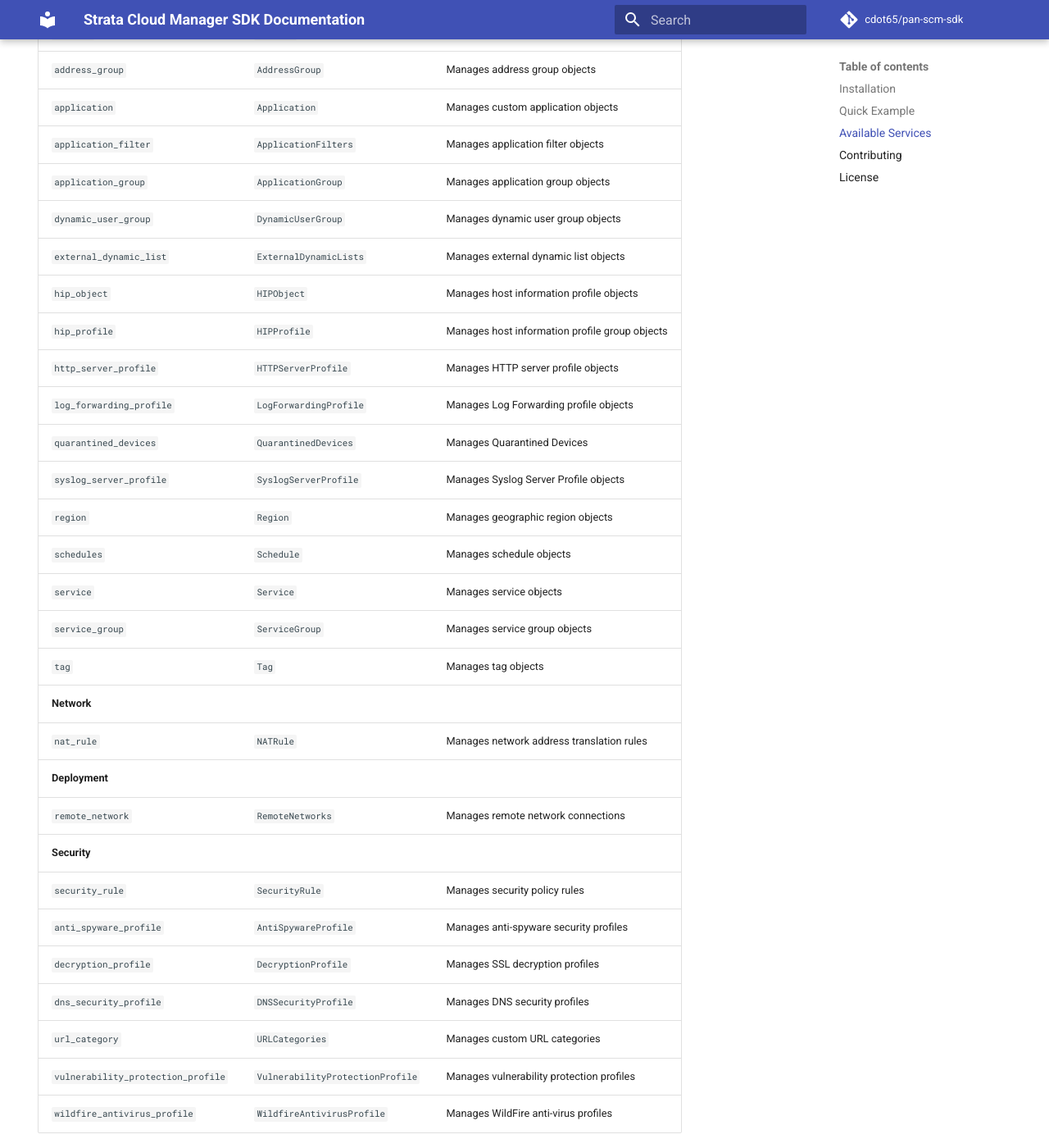
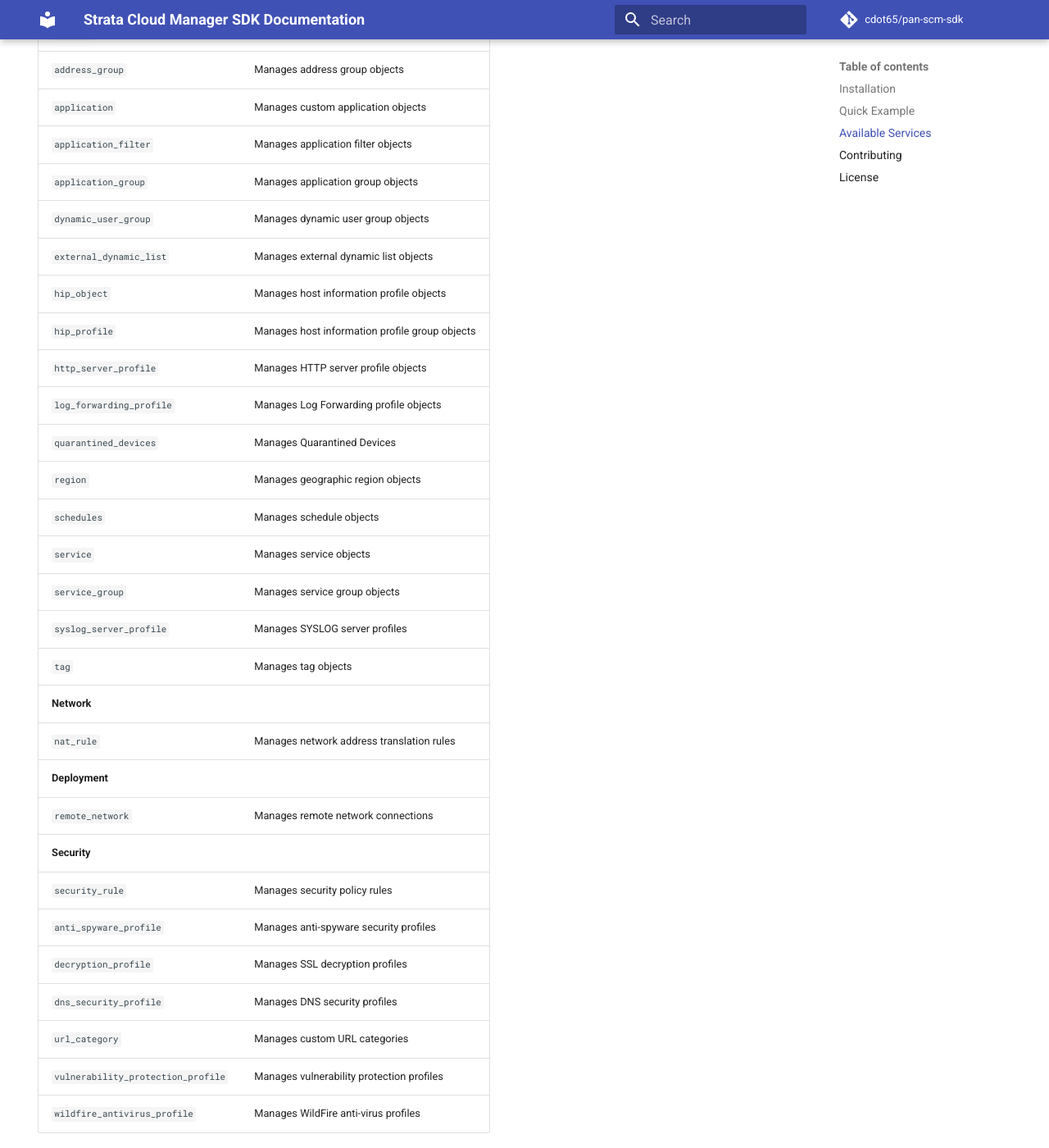
Before and after one commit to cdot65/pan-scm-sdk, an MkDocs documentation site: the page built from docs/index.md, in a window 1280 px wide and 1400 px high, scrolled down 2012 px. Shown: the whole window at 82% size. Built offline with MkDocs 1.6.1 and Material for MkDocs 9.7.7, drawn with Linux system fonts in a browser that asks for light colours; comment, search, counter and statistics services are not loaded.

Commit message:
Simplify documentation tables for client properties.
Removed redundant "Class" column across multiple documentation files to streamline readability and focus on descriptions. Also ensured consistency by adding the `syslog_server_profile` property where it was previously missing.

```diff
--- a/docs/index.md
+++ b/docs/index.md
@@ -119,39 +119,39 @@
 
 The unified client provides access to the following services through its attribute-based interface:
 
-| Client Property                    | Class                            | Description                                    |
-|------------------------------------|----------------------------------|------------------------------------------------|
-| **Objects**                        |                                  |                                                |
-| `address`                          | `Address`                        | Manages IP and FQDN address objects            |
-| `address_group`                    | `AddressGroup`                   | Manages address group objects                  |
-| `application`                      | `Application`                    | Manages custom application objects             |
-| `application_filter`               | `ApplicationFilters`             | Manages application filter objects             |
-| `application_group`                | `ApplicationGroup`               | Manages application group objects              |
-| `dynamic_user_group`               | `DynamicUserGroup`               | Manages dynamic user group objects             |
-| `external_dynamic_list`            | `ExternalDynamicLists`           | Manages external dynamic list objects          |
-| `hip_object`                       | `HIPObject`                      | Manages host information profile objects       |
-| `hip_profile`                      | `HIPProfile`                     | Manages host information profile group objects |
-| `http_server_profile`              | `HTTPServerProfile`              | Manages HTTP server profile objects            |
-| `log_forwarding_profile`           | `LogForwardingProfile`           | Manages Log Forwarding profile objects         |
-| `quarantined_devices`              | `QuarantinedDevices`             | Manages Quarantined Devices                    |
-| `syslog_server_profile`            | `SyslogServerProfile`            | Manages Syslog Server Profile objects          |
-| `region`                           | `Region`                         | Manages geographic region objects              |
-| `schedules`                        | `Schedule`                       | Manages schedule objects                       |
-| `service`                          | `Service`                        | Manages service objects                        |
-| `service_group`                    | `ServiceGroup`                   | Manages service group objects                  |
-| `tag`                              | `Tag`                            | Manages tag objects                            |
-| **Network**                        |                                  |                                                |
-| `nat_rule`                         | `NATRule`                        | Manages network address translation rules      |
-| **Deployment**                     |                                  |                                                |
-| `remote_network`                   | `RemoteNetworks`                 | Manages remote network connections             |
-| **Security**                       |                                  |                                                |
-| `security_rule`                    | `SecurityRule`                   | Manages security policy rules                  |
-| `anti_spyware_profile`             | `AntiSpywareProfile`             | Manages anti-spyware security profiles         |
-| `decryption_profile`               | `DecryptionProfile`              | Manages SSL decryption profiles                |
-| `dns_security_profile`             | `DNSSecurityProfile`             | Manages DNS security profiles                  |
-| `url_category`                     | `URLCategories`                  | Manages custom URL categories                  |
-| `vulnerability_protection_profile` | `VulnerabilityProtectionProfile` | Manages vulnerability protection profiles      |
-| `wildfire_antivirus_profile`       | `WildfireAntivirusProfile`       | Manages WildFire anti-virus profiles           |
+| Client Property                    | Description                                    |
+|------------------------------------|------------------------------------------------|
+| **Objects**                        |                                                |
+| `address`                          | Manages IP and FQDN address objects            |
+| `address_group`                    | Manages address group objects                  |
+| `application`                      | Manages custom application objects             |
+| `application_filter`               | Manages application filter objects             |
+| `application_group`                | Manages application group objects              |
+| `dynamic_user_group`               | Manages dynamic user group objects             |
+| `external_dynamic_list`            | Manages external dynamic list objects          |
+| `hip_object`                       | Manages host information profile objects       |
+| `hip_profile`                      | Manages host information profile group objects |
+| `http_server_profile`              | Manages HTTP server profile objects            |
+| `log_forwarding_profile`           | Manages Log Forwarding profile objects         |
+| `quarantined_devices`              | Manages Quarantined Devices                    |
+| `region`                           | Manages geographic region objects              |
+| `schedules`                        | Manages schedule objects                       |
+| `service`                          | Manages service objects                        |
+| `service_group`                    | Manages service group objects                  |
+| `syslog_server_profile`            | Manages SYSLOG server profiles                 |
+| `tag`                              | Manages tag objects                            |
+| **Network**                        |                                                |
+| `nat_rule`                         | Manages network address translation rules      |
+| **Deployment**                     |                                                |
+| `remote_network`                   | Manages remote network connections             |
+| **Security**                       |                                                |
+| `security_rule`                    | Manages security policy rules                  |
+| `anti_spyware_profile`             | Manages anti-spyware security profiles         |
+| `decryption_profile`               | Manages SSL decryption profiles                |
+| `dns_security_profile`             | Manages DNS security profiles                  |
+| `url_category`                     | Manages custom URL categories                  |
+| `vulnerability_protection_profile` | Manages vulnerability protection profiles      |
+| `wildfire_antivirus_profile`       | Manages WildFire anti-virus profiles           |
 
 For more detailed usage instructions and examples, refer to the [User Guide](about/introduction.md).
 
```
Also changed, not shown: README.md (+33 -32 lines), docs/sdk/index.md (+33 -32 lines).
